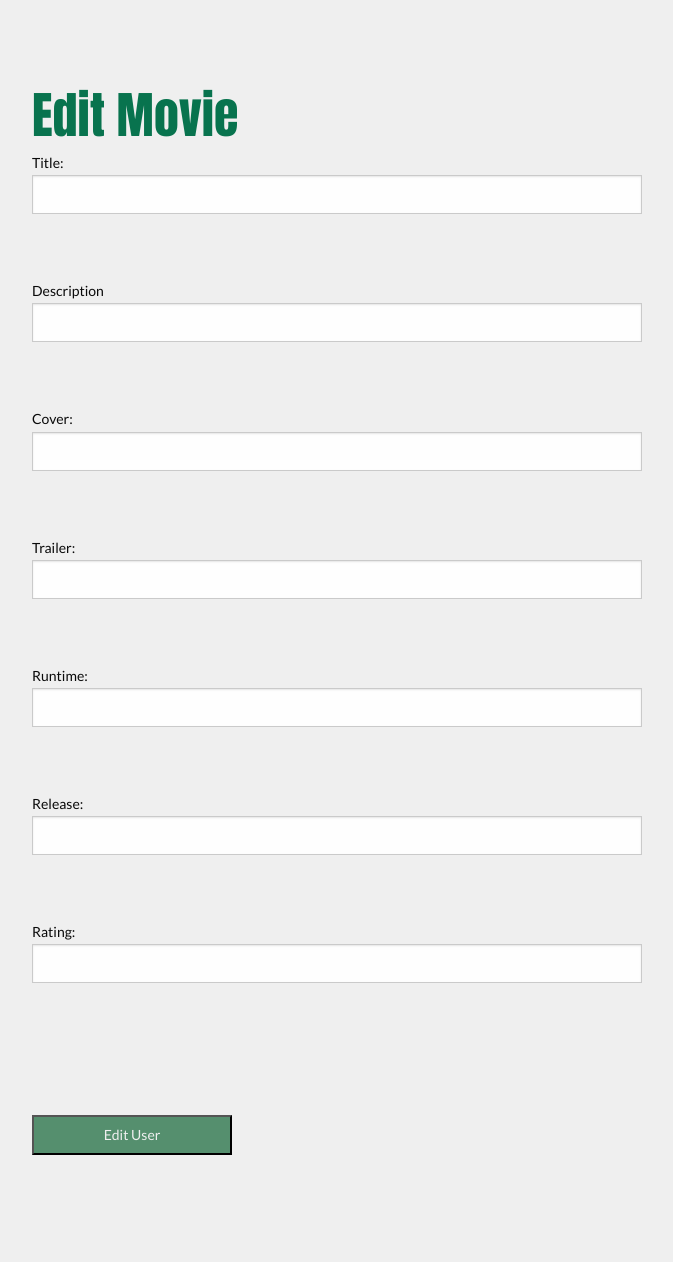
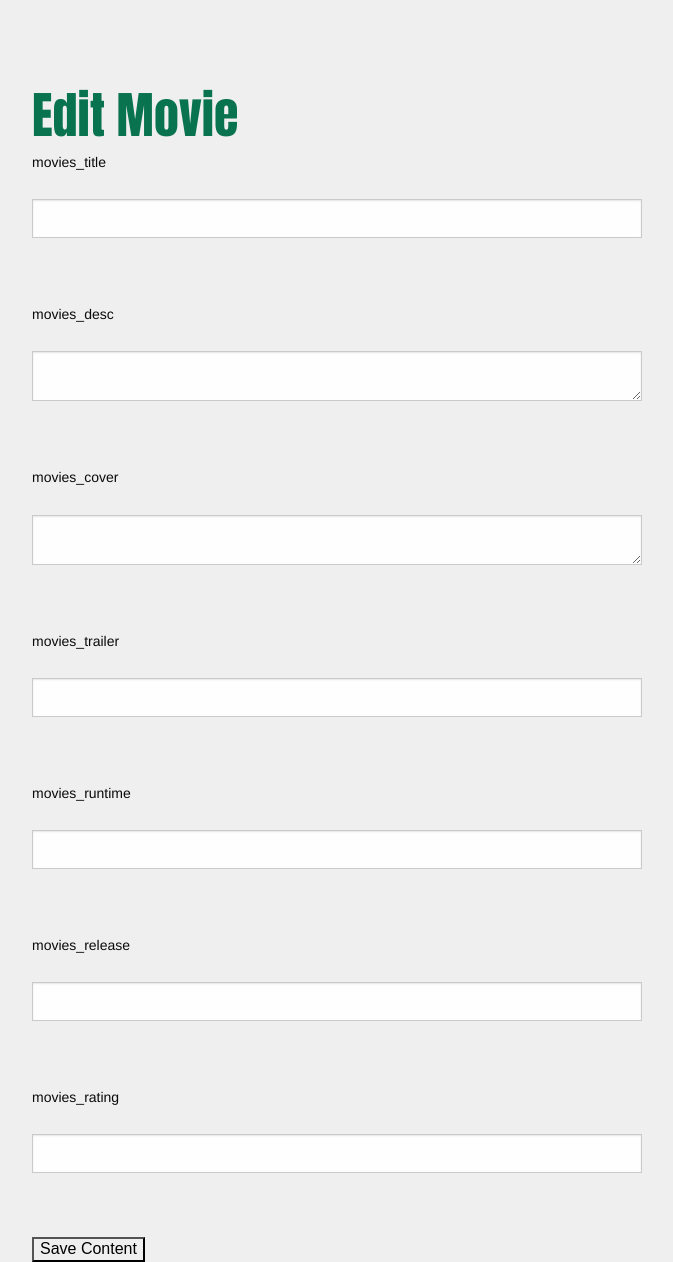
Before and after one commit to sydneybucc/bucci_sydney_customCMS, a PHP site: page /admin/admin_editall.php in a window 1280 px wide. Shown: the whole page, without its empty margins (303-976 px from the left). Before the commit the page ends 1155 px from the top, so only its background shows below. Run offline with PHP 8.4, Linux system fonts and the light colour scheme; data comes from the database, SQL or seed files in the repository; data that the repository does not hold is empty.

Commit message:
reverting back to old code

```diff
--- a/admin/admin_editall.php
+++ b/admin/admin_editall.php
@@ -1,6 +1,6 @@
 <?php
-    // ini_set('display_errors',1);
-    // error_reporting(E_ALL);
+    ini_set('display_errors',1);
+    error_reporting(E_ALL);
     require_once('phpscripts/config.php');
 ?>
 <!DOCTYPE html>
@@ -19,33 +19,8 @@
     <div class="large-6 large-offset-3 columns topSpace">
         <h2>Edit Movie</h2>
         <?php
-            // echo single_edit('tbl_movies','movies_id',1);
+            echo single_edit('tbl_movies','movies_id',1);
         ?>
-
-
-
-        <?php if(!empty($message)){echo $message;} ?>
-		<form action="admin_editall.php" method="post">
-		<label class="formStyle">Title:</label>
-		<input type="text" name="title" value="<?php echo $found_user['movies_title'];?>"><br><br>
-		<label class="formStyle">Description</label>
-		<input type="text" name="desc" value="<?php echo $found_user['movies_desc'];?>"><br><br>
-		<label class="formStyle">Cover:</label>
-		<input type="text" name="cover" value="<?php echo $found_user['movies_cover'];?>"><br><br>
-		<label class="formStyle">Trailer:</label>
-        <input type="text" name="trailer" value="<?php echo $found_user['movies_trailer'];?>"><br><br>
-        <label class="formStyle">Runtime:</label>
-        <input type="text" name="runtime" value="<?php echo $found_user['movies_runtime'];?>"><br><br>
-        <label class="formStyle">Release:</label>
-        <input type="text" name="release" value="<?php echo $found_user['movies_release'];?>"><br><br>
-        <label class="formStyle">Rating:</label>
-		<input type="text" name="rating" value="<?php echo $found_user['movies_rating'];?>"><br><br>
-		<br><br>
-        <input type ="submit" name="submit" value="Edit User" class="send">
-
-
-
-		</form>
     </div>
 </div>
 </body>
```
Also changed, not shown: admin/phpscripts/editall.php (+30 -73 lines).
